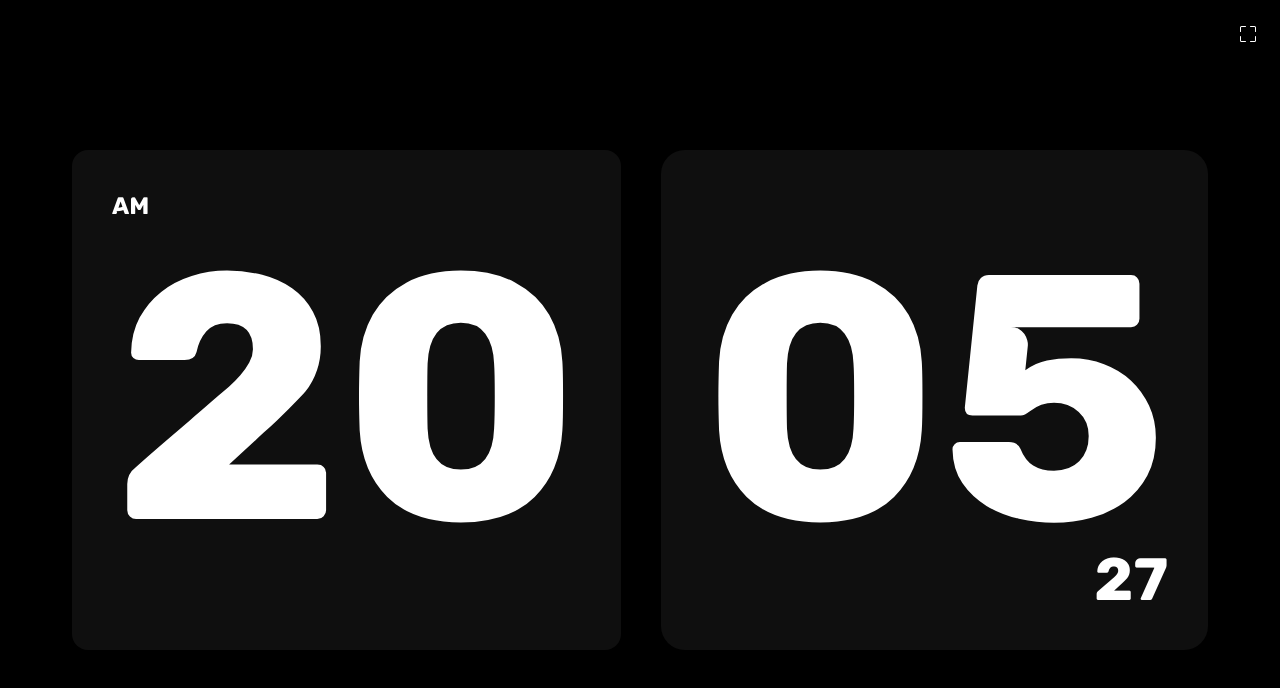
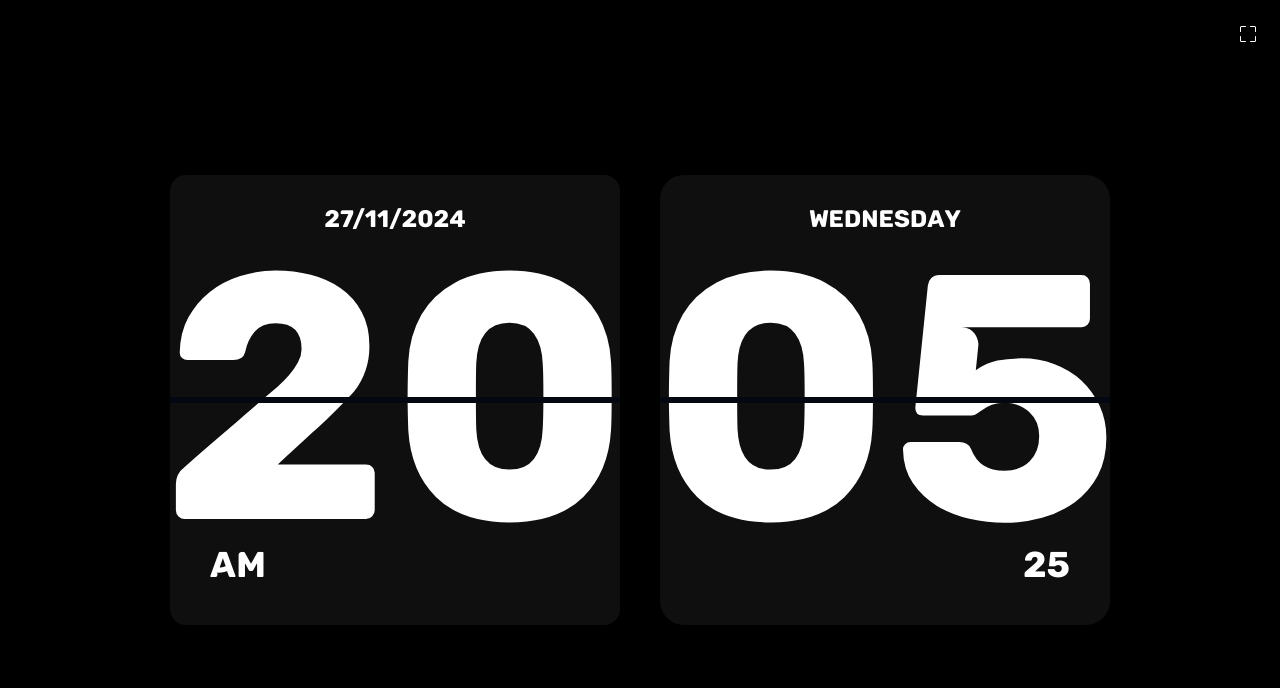
Before and after one commit to Edgarmejiav/time-clock, an Astro site: page / in a window 1280 px wide. Built offline with nearby package versions, Linux system fonts and the light colour scheme; Astro itself is replaced by a stand-in of ours; a web font is replaced by a local one.

Commit message:
✨:  add date and day

```diff
--- a/src/components/Timeclock.astro
+++ b/src/components/Timeclock.astro
@@ -3,23 +3,32 @@ import FullScreen from "./FullScreen.astro";
 ---
 <div class="absolute right-0 m-6">
 
-<FullScreen></FullScreen>
+    <FullScreen></FullScreen>
 </div>
+
 <div class="
 select-none
     h-screen flex items-center justify-center
     text-white ">
 
     <div id="timeClock" class="gap-10  flex md:flex-row flex-col md:text-[350px] text-9xl items-center">
-        <span class="md:h-[500px] h-auto flex items-center justify-center bg-[#0F0F0F] px-10 rounded-2xl relative">
-                <span class="md:text-2xl text-sm absolute top-3 md:top-10 left-3 md:left-10 ">AM</span>
-                <span id="hour" class=" md:"></span>
-        </span>
+        <div class="md:h-[450px] w-[450px] h-auto flex items-center justify-center bg-[#0F0F0F] px-10 rounded-2xl relative">
+            <div id="date" class="md:text-2xl text-sm w-auto absolute top-3 transform translate-y-1/2"></div>
+            <div class="bg-gray-950 absolute w-[-webkit-fill-available] h-1.5  z-10 "></div>
+            <div id="hour" class=" ">
+            </div>
+            <div class=" md:text-4xl  text-sm  absolute md:bottom-10  bottom-3  md:left-10 left-3 ">AM</div>
 
-        <span class="md:h-[500px] h-auto flex items-center justify-center bg-[#0F0F0F] px-10  rounded-3xl  relative">
-        <span id="min"></span>
-        <span class=" md:text-6xl  text-sm  absolute md:bottom-10  bottom-3  md:right-10 right-3 " id="sec"></span>
-        </span>
+        </div>
+
+        <div class="md:h-[450px] w-[450px] h-auto flex items-center justify-center bg-[#0F0F0F] px-10  rounded-3xl  relative">
+            <div id="day" class="md:text-2xl text-sm w-auto absolute top-3 transform translate-y-1/2"></div>
+
+            <div class="bg-gray-950 absolute w-[-webkit-fill-available] h-1.5  z-10 "></div>
+
+            <div id="min"></div>
+            <div class=" md:text-4xl  text-sm  absolute md:bottom-10  bottom-3  md:right-10 right-3 " id="sec"></div>
+        </div>
     </div>
 </div>
 
@@ -28,6 +37,16 @@ select-none
     let hourCurrent = document.getElementById("hour");
     let minCurrent = document.getElementById("min");
     let secCurrent = document.getElementById("sec");
+    let dateElement = document.getElementById("date");
+    let dayElement = document.getElementById("day");
+    if (dateElement && dayElement) {
+        let currentDate = new Date();
+        dateElement.textContent = `${currentDate.getDate()}/${currentDate.getMonth() + 1}/${currentDate.getFullYear()}`;
+
+        let daysOfWeek = ["Sunday", "Monday", "Tuesday", "Wednesday", "Thursday", "Friday", "Saturday"];
+        dayElement.textContent = daysOfWeek[currentDate.getDay()];
+    }
+
 
     function updateTime() {
         const time = new Date();
```
